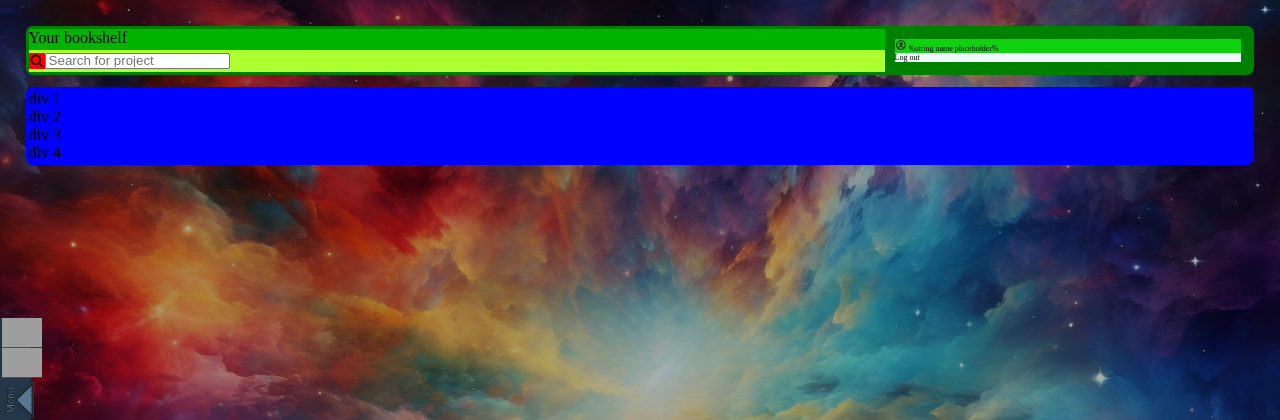
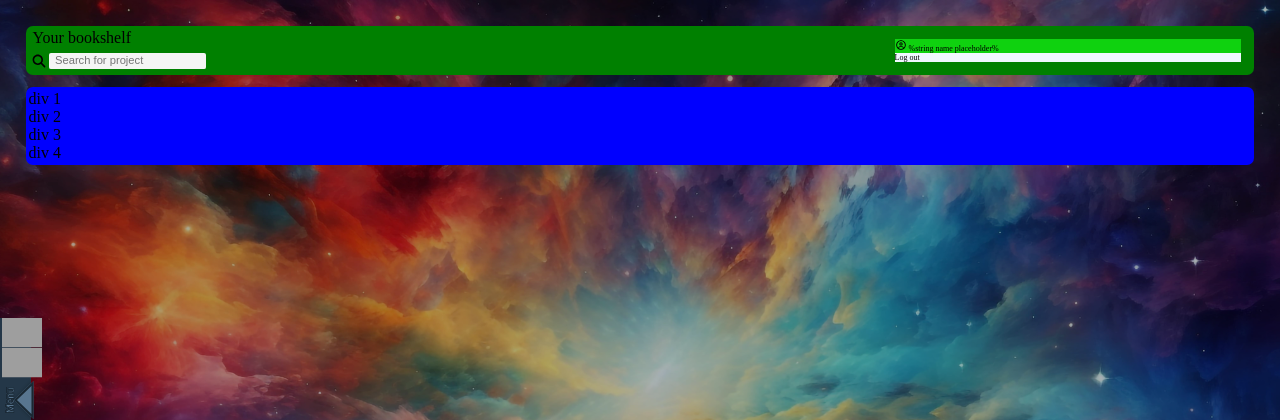
Before and after one commit to Hiroten31/WdAI, a PHP site: template public/views/home.html in a window 1280 px wide. Shown: the top 420 px of the page. Run offline with PHP 8.4, Linux system fonts and the light colour scheme; the template is opened without the code that fills it, so the values that code supplies are empty; grey boxes are pictures that could not be loaded.

Commit message:
Added some style to search input

```diff
--- a/public/css/home.css
+++ b/public/css/home.css
@@ -7,13 +7,12 @@ header {
 .title {
     grid-column: 1;
     grid-row: 1;
-    background-color: rgb(0,180,0);
+    padding-left: 4px;
 }
 
 .search-bar {
     grid-column: 1;
     grid-row: 2;
-    background-color: greenyellow;
 }
 
 .search-bar form {
@@ -25,11 +24,30 @@ header {
 .search-bar svg {
     height: 16px;
     width: 16px;
-    background-color: red;
+    padding: 2px;
 }
 
 .search-bar input {
-    height: 10px;
+    font-size: 0.7em;
+    max-width: 190px;
+    background-color: #f5f5f5;
+    color: #242424;
+    padding: .1rem .4rem;
+    border-radius: 2px;
+    outline: none;
+    border: none;
+    line-height: 1;
+    box-shadow: 0px 10px 20px -18px;
+    border-bottom: 1px solid #f5f5f5;
+}
+
+.search-bar input:focus {
+    border-bottom: 1px solid #5b5fc7;
+    border-radius: 2px 2px 1px 1px;
+}
+
+.search-bar input:hover {
+    outline: 1px solid lightgrey;
 }
 
 .login-info {
```
